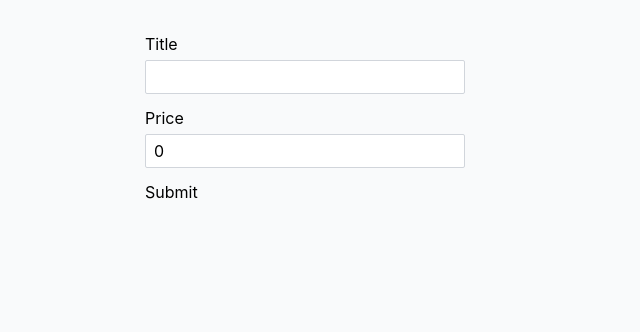
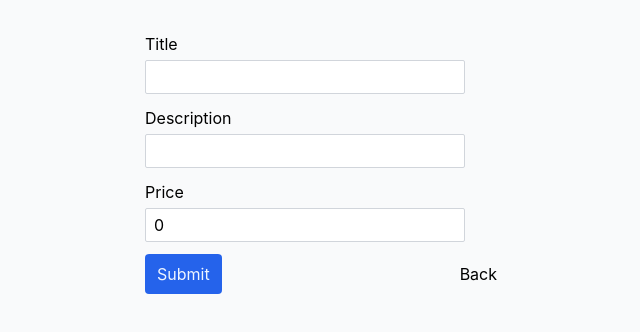
Before and after one commit to omarhoumz/orders-mgt-ts, a Next.js app: page /add/menu-item in a window 1280 px wide. Shown: the top 332 px of the page, without its empty margins (319-959 px from the left). Built offline with nearby package versions, Linux system fonts and the light colour scheme; no server answers.

Commit message:
feat: add description to menu item

```diff
--- a/pages/add/menu-item.tsx
+++ b/pages/add/menu-item.tsx
@@ -1,8 +1,10 @@
 import BaseHome from '@/components/base-home'
 import LoadingSpinner from '@/components/loading-spinner'
 import { addMenuItem } from '@/lib/db'
+import Link from 'next/link'
 import { useRouter } from 'next/router'
 import * as React from 'react'
+
 import { MenuItem } from 'src/types'
 
 enum STATES {
@@ -18,12 +20,16 @@ function Input({
   type = 'text',
   onChange,
   value,
+  required,
+  autoComplete,
 }: {
   name: string
   label: string
   type?: 'text' | 'number'
   onChange: (e: React.ChangeEvent<HTMLInputElement>) => void
   value: string | number
+  required?: boolean
+  autoComplete?: string
 }) {
   return (
     <label htmlFor={name} className='flex flex-col gap-1'>
@@ -34,6 +40,8 @@ function Input({
         className='border border-gray-300 w-80 px-2 py-1 rounded-sm'
         onChange={onChange}
         value={value}
+        required={required}
+        autoComplete={autoComplete}
       />
     </label>
   )
@@ -43,6 +51,7 @@ export default function AddMenuItem() {
   const [status, setStatus] = React.useState<STATES>(STATES.IDLE)
   const [formData, setFormData] = React.useState<MenuItem>({
     name: '',
+    description: '',
     price: 0,
   })
   const Router = useRouter()
@@ -93,6 +102,16 @@ export default function AddMenuItem() {
           label='Title'
           onChange={handleChange}
           value={formData.name}
+          required
+          autoComplete='off'
+        />
+        <Input
+          name='description'
+          label='Description'
+          onChange={handleChange}
+          value={formData.description}
+          required
+          autoComplete='off'
         />
         <Input
           name='price'
@@ -100,9 +119,18 @@ export default function AddMenuItem() {
           type='number'
           onChange={handleChange}
           value={formData.price}
+          autoComplete='off'
         />
 
-        <button>Submit</button>
+        <div className='self-stretch flex justify-between items-center'>
+          <button className='bg-blue-600 self-start px-3 py-2 rounded text-blue-50 hover:bg-blue-500'>
+            Submit
+          </button>
+
+          <Link href='/'>
+            <a>Back</a>
+          </Link>
+        </div>
       </form>
     </BaseHome>
   )
--- a/src/components/screens/admin-home.tsx
+++ b/src/components/screens/admin-home.tsx
@@ -65,11 +65,13 @@ export default function AdminHome() {
             query: { rid: firstRestaurant },
           }}
         >
-          <a>Add a menu item</a>
+          <a className='bg-blue-600 self-start px-3 py-2 rounded text-blue-50 hover:bg-blue-500'>
+            Add a menu item
+          </a>
         </Link>
 
         <div className='flex flex-col'>
-          {data.restaurants[0].menu.map((item) => {
+          {data.restaurants[0].menu.map((item, index) => {
             const price = parseFloat(item.price.toString()).toLocaleString(
               undefined,
               {
@@ -77,11 +79,22 @@ export default function AdminHome() {
                 maximumFractionDigits: 2,
               },
             )
+
             return (
-              <div className='flex justify-between items-baseline py-2 border-b'>
-                <div className='text-xl capitalize'>{item.name}</div>
+              <div
+                className='flex justify-between items-baseline py-2 text-gray-900 border-b'
+                key={index}
+              >
+                <div>
+                  <h3 className='text-xl capitalize'>{item.name}</h3>
+                  {!item.description ? null : (
+                    <p className='capitalize text-gray-700'>
+                      {item.description}
+                    </p>
+                  )}
+                </div>
                 <div style={{ fontVariantNumeric: 'tabular-nums' }}>
-                  {price}
+                  {price} <span className='text-xs'>MAD</span>
                 </div>
               </div>
             )
--- a/src/lib/db.ts
+++ b/src/lib/db.ts
@@ -21,9 +21,9 @@ export async function getUserRole(user: firebase.User): Promise<UserRole> {
   return dbUser.get('role')
 }
 
-export function addMenuItem({ rid, name, price }: { rid: string } & MenuItem) {
+export function addMenuItem({ rid, name, price, description }: { rid: string } & MenuItem) {
   return firestore
     .collection('restaurants')
     .doc(rid)
-    .update({ menu: firebase.firestore.FieldValue.arrayUnion({ name, price }) })
+    .update({ menu: firebase.firestore.FieldValue.arrayUnion({ name, description, price }) })
 }
--- a/src/lib/firebase.ts
+++ b/src/lib/firebase.ts
@@ -3,11 +3,16 @@ import 'firebase/auth'
 import 'firebase/firestore'
 
 if (!firebase.apps.length) {
-  firebase.initializeApp({
-    apiKey: process.env.NEXT_PUBLIC_FIREBASE_API_KEY,
-    authDomain: process.env.NEXT_PUBLIC_FIREBASE_AUTH_DOMAIN,
-    projectId: process.env.NEXT_PUBLIC_FIREBASE_PROJECT_ID,
-  })
+  try {
+    firebase.initializeApp({
+      apiKey: process.env.NEXT_PUBLIC_FIREBASE_API_KEY,
+      authDomain: process.env.NEXT_PUBLIC_FIREBASE_AUTH_DOMAIN,
+      projectId: process.env.NEXT_PUBLIC_FIREBASE_PROJECT_ID,
+    })
+  } catch (error) {
+    console.error(error)
+    throw new Error('Error while initializing firebase app')
+  }
 }
 
 export default firebase
--- a/src/types/index.d.ts
+++ b/src/types/index.d.ts
@@ -1,5 +1,6 @@
 export type MenuItem = {
   name: string
+  description?: string
   price: number
 }
 
```
